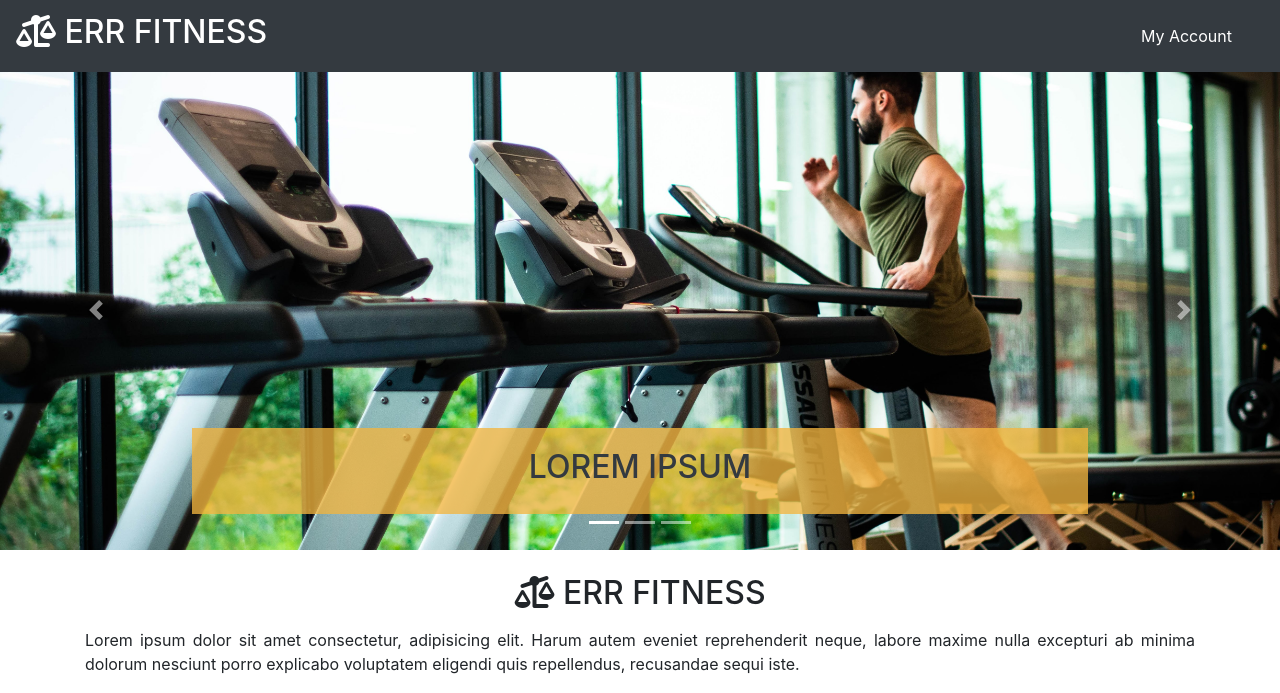
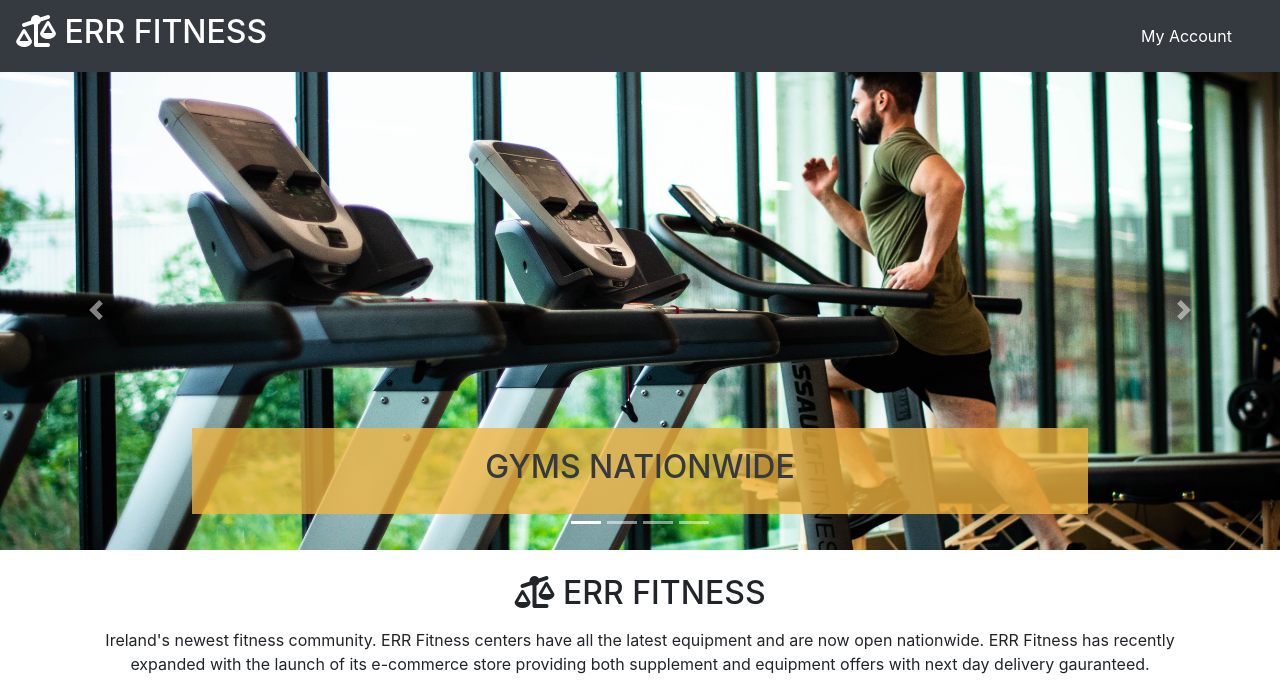
Before and after one commit to juliandunne1234/err-fitness, a Django app: page / in a window 1280 px wide. Shown: the top 693 px of the page. Run offline with Django 3.2, Linux system fonts and the light colour scheme; some libraries are stand-ins or nearby versions.

Commit message:
added home page content, updated next and prev button style for workout plan page

```diff
--- a/home/templates/home/index.html
+++ b/home/templates/home/index.html
@@ -18,24 +18,31 @@
                     <li data-target="#sliderIndicators" data-slide-to="0" class="active"></li>
                     <li data-target="#sliderIndicators" data-slide-to="1"></li>
                     <li data-target="#sliderIndicators" data-slide-to="2"></li>
+                    <li data-target="#sliderIndicators" data-slide-to="3"></li>
                 </ol>
                 <div class="carousel-inner">
                     <div class="carousel-item active">
                         <img class="carousel-img w-100" src="/media/gym_carousel1.jpg" alt="#">
                         <div class="carousel-caption mb-3">
-                            <h2 class="display-5 text-uppercase carousel-text text-dark px-2">Lorem Ipsum</h2>
+                            <h2 class="display-5 text-uppercase carousel-text text-dark px-2">Gyms Nationwide</h2>
                         </div>
                     </div>
                     <div class="carousel-item">
                         <img class="carousel-img w-100" src="/media/gym_carousel2.jpg" alt="#">
                         <div class="carousel-caption mb-3">
-                            <h2 class="display-5 text-uppercase carousel-text text-dark px-2">Lorem Ipsum</h2>
+                            <h2 class="display-5 text-uppercase carousel-text text-dark px-2">Tailored Workouts</h2>
                         </div>
                     </div>
                     <div class="carousel-item">
                         <img class="carousel-img w-100" src="/media/gym_carousel3.jpg" alt="#">
                         <div class="carousel-caption mb-3">
-                            <h2 class="display-5 text-uppercase carousel-text text-dark px-1">Lorem Ipsum</h2>
+                            <h2 class="display-5 text-uppercase carousel-text text-dark px-1">Gym Classes</h2>
+                        </div>
+                    </div>
+                    <div class="carousel-item">
+                        <img class="carousel-img w-100" src="/media/gym_store.jpg" alt="#">
+                        <div class="carousel-caption mb-3">
+                            <h2 class="display-5 text-uppercase carousel-text text-dark px-1">Gym Store</h2>
                         </div>
                     </div>
                 </div>
@@ -62,12 +69,17 @@
     </div>
     <div class="row">
         <div class="col-12">
-            <p class="text-justify">
-                Lorem ipsum dolor sit amet consectetur, adipisicing elit. Harum autem eveniet reprehenderit neque,
-                labore
-                maxime nulla excepturi ab minima dolorum nesciunt porro explicabo voluptatem eligendi quis repellendus,
-                recusandae sequi iste.
+            <p class="text-center">
+                Ireland's newest fitness community. ERR Fitness centers have all the latest equipment and are now open
+                nationwide. ERR Fitness has recently expanded with the launch of its e-commerce store providing both
+                supplement and equipment offers with next day delivery gauranteed.
             </p>
+            <ul class="list-inline text-center">
+                <li class="list-inline-item">Access to all gym classes</li>
+                <li class="list-inline-item">Personalised training plan</li>
+                <li class="list-inline-item">Access gyms nationwide</li>
+                <li class="list-inline-item">Online store</li>
+            </ul>
         </div>
     </div>
 </div>
@@ -82,17 +94,16 @@
     </div>
     <div class="row">
         <div class="col-12 col-md-6">
-            <iframe class="gym-service-img" src="https://www.google.com/maps/d/u/0/embed?mid=1us-M2IRMS8pWRVo_P1Bg4YKBMTABgq4&ehbc=2E312F"></iframe>
+            <iframe class="gym-service-img"
+                src="https://www.google.com/maps/d/u/0/embed?mid=1us-M2IRMS8pWRVo_P1Bg4YKBMTABgq4&ehbc=2E312F"></iframe>
         </div>
         <div class="col-12 col-md-6">
             <h3 class="display-5 d-none d-md-block">
                 Gyms Nationwide
             </h3>
             <p class="d-none d-md-block">
-                Lorem ipsum dolor sit amet consectetur, adipisicing elit. Harum autem eveniet reprehenderit neque,
-                labore
-                maxime nulla excepturi ab minima dolorum nesciunt porro explicabo voluptatem eligendi quis repellendus,
-                recusandae sequi iste.
+                ERR Fitness is a chain of gyms nationwide. We have gyms in Dublin City, Limerick City, Cork City and
+                Galway City.
             </p>
         </div>
     </div>
@@ -111,14 +122,12 @@
                 Gym Classes
             </h3>
             <p class="d-none d-md-block">
-                Lorem ipsum dolor sit amet consectetur, adipisicing elit. Harum autem eveniet reprehenderit neque,
-                labore
-                maxime nulla excepturi ab minima dolorum nesciunt porro explicabo voluptatem eligendi quis repellendus,
-                recusandae sequi iste.
+                Members can take part in a range of gym classes ranging from heavy weights to cardio. Beginners to
+                advanced are welcome with classes structured so that everyone benefits.
             </p>
         </div>
         <div class="col-12 col-md-6">
-            <a href="{% url 'workout_plan' %}"><img class="gym-service-img" src="/media/nutrition_shake.jpg" alt="#"></a>
+            <a href="{% url 'workout_plan' %}"><img class="gym-service-img" src="/media/gym_carousel3.jpg" alt="#"></a>
         </div>
     </div>
 </div>
@@ -139,10 +148,8 @@
                 ERR Store
             </h3>
             <p class="d-none d-md-block">
-                Lorem ipsum dolor sit amet consectetur, adipisicing elit. Harum autem eveniet reprehenderit neque,
-                labore
-                maxime nulla excepturi ab minima dolorum nesciunt porro explicabo voluptatem eligendi quis repellendus,
-                recusandae sequi iste.
+                We are currently growing our online presence through the ERR Fitness e-commerce store offering a range of both
+                gym equipment and supplement options with next day delivery gauranteed.
             </p>
         </div>
     </div>
--- a/static/css/base.css
+++ b/static/css/base.css
@@ -49,22 +49,7 @@ html {
     margin: 4px;
 }
 
-.slider-btn {
-    border: none;
-    outline: none;
-    font-size: 24px;
-    background-color: rgb(76, 76, 241);
-    border-radius: 15%;
-    color: #fff;
-    padding: 2px 30px;
-    margin: 0 10px;
-    transition: 0.4s;
-}
 
-.slider-btn:hover {
-    background-color: #fff;
-    color: rgb(76, 76, 241);
-}
 
 .image-container {
     height: 40vh;
--- a/workout_plan/templates/workout_plan/workout_plan.html
+++ b/workout_plan/templates/workout_plan/workout_plan.html
@@ -40,8 +40,8 @@
 <div>
     <div class="row">
         <div class="col text-center">
-            <button class="slider-btn" id="prevPlan"><i class="fas fa-caret-left"></i></button>
-            <button class="slider-btn" id="nextPlan"><i class="fas fa-caret-right"></i></button>
+            <button class="btn btn-warning px-3 mx-2" id="prevPlan"><i class="fas fa-chevron-left"></i> Prev</button>
+            <button class="btn btn-warning px-3 mx-2" id="nextPlan">Next <i class="fas fa-chevron-right"></i></button>
         </div>
     </div>
 </div>
```
Also changed, not shown: products/templates/products/products.html (+4 -4 lines), media/gym_store_intro.jpg (added), media/nutrition_shake.jpg (deleted).
